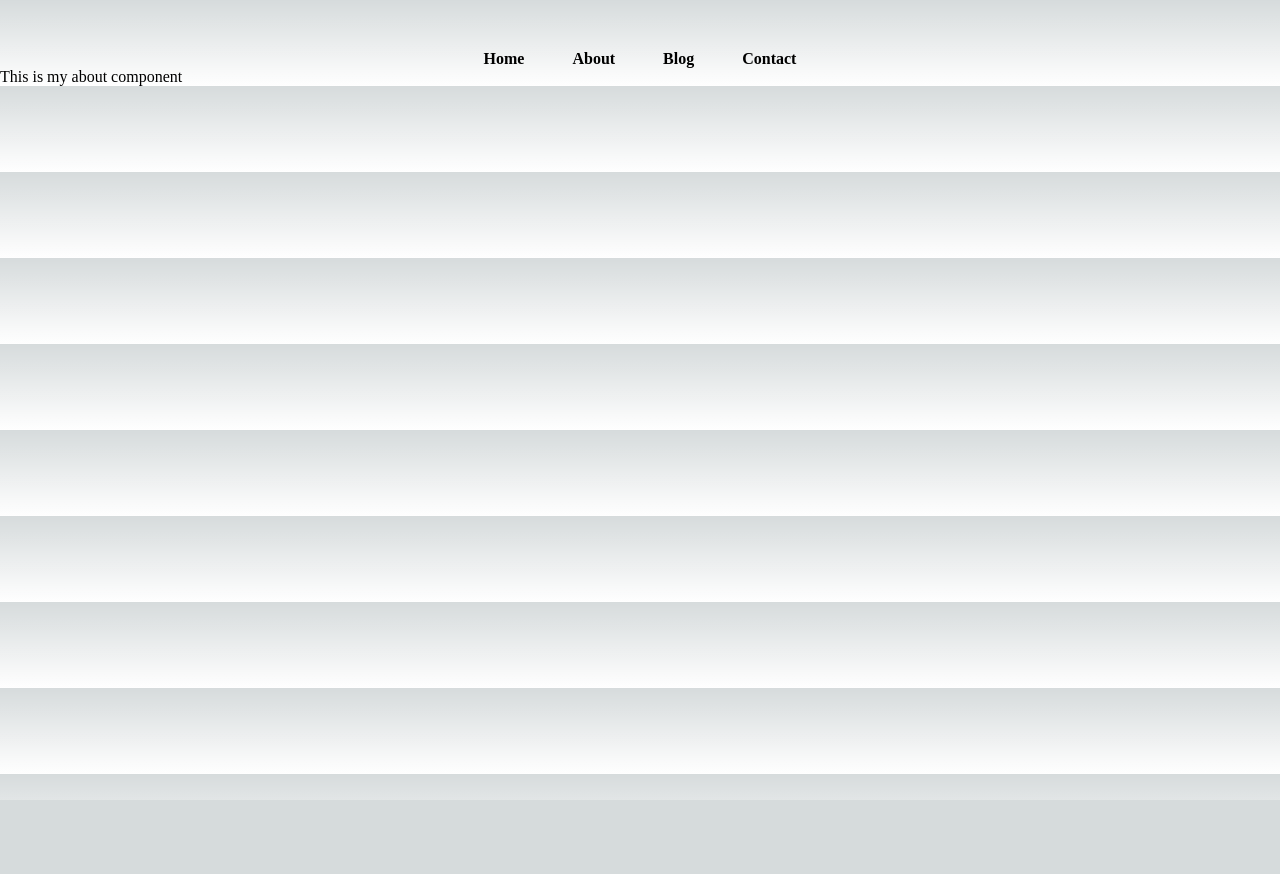
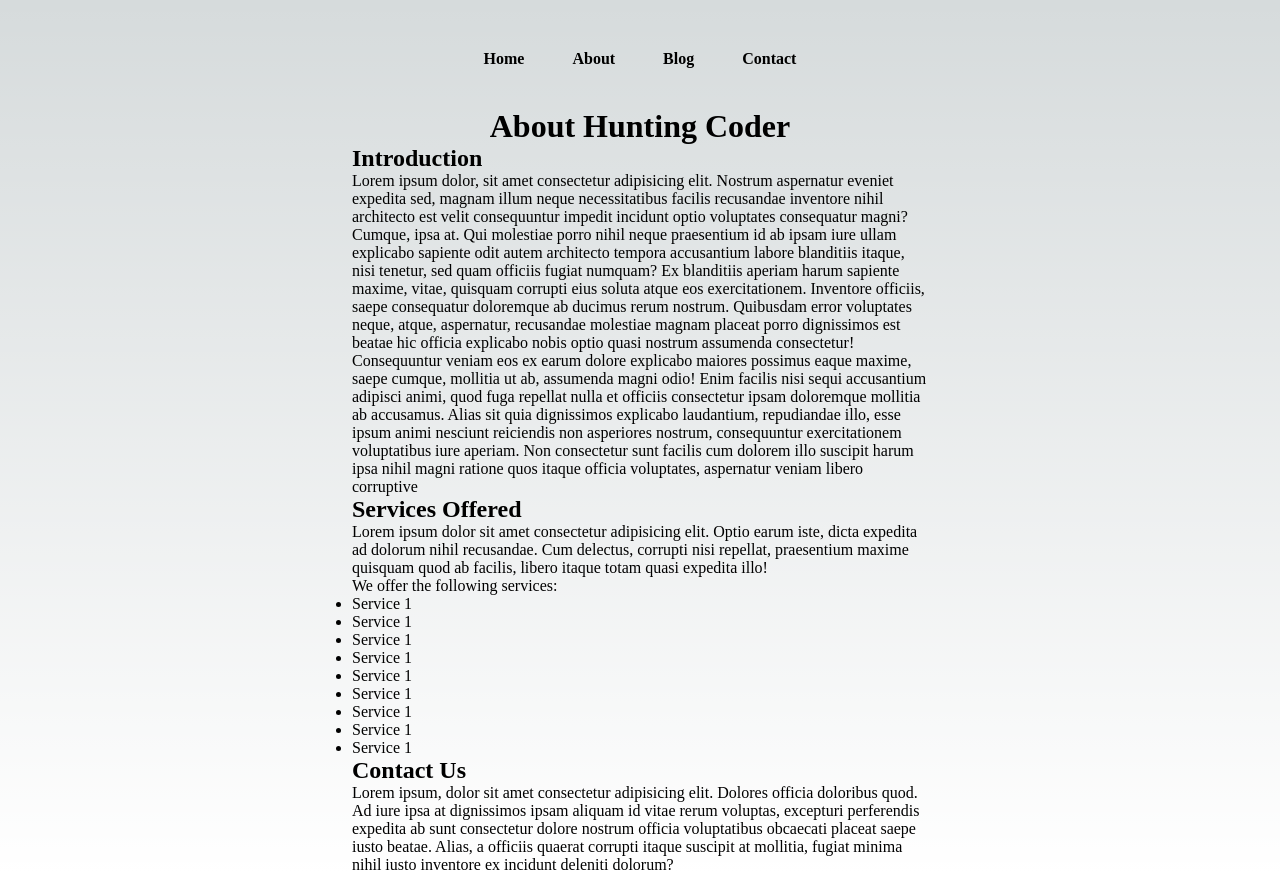
Before and after one commit to RoshanSawlani/huntingcoder, a Next.js app: page /about in a window 1280 px wide. Before the commit the page ends 800 px from the top, so only its background shows below. Built offline with nearby package versions, Linux system fonts and the light colour scheme.

Commit message:
Designing the about page

```diff
--- a/pages/about.js
+++ b/pages/about.js
@@ -1,9 +1,28 @@
 import React from 'react'
+import styles from '../styles/About.module.css'
 
 const About = () => {
   return (
-    <div>
-        This is my about component
+    <div className={styles.container}>
+      <h1 className={styles.center}>About Hunting Coder</h1>
+        <h2>Introduction</h2>
+        <p>Lorem ipsum dolor, sit amet consectetur adipisicing elit. Nostrum aspernatur eveniet expedita sed, magnam illum neque necessitatibus facilis recusandae inventore nihil architecto est velit consequuntur impedit incidunt optio voluptates consequatur magni? Cumque, ipsa at. Qui molestiae porro nihil neque praesentium id ab ipsam iure ullam explicabo sapiente odit autem architecto tempora accusantium labore blanditiis itaque, nisi tenetur, sed quam officiis fugiat numquam? Ex blanditiis aperiam harum sapiente maxime, vitae, quisquam corrupti eius soluta atque eos exercitationem. Inventore officiis, saepe consequatur doloremque ab ducimus rerum nostrum. Quibusdam error voluptates neque, atque, aspernatur, recusandae molestiae magnam placeat porro dignissimos est beatae hic officia explicabo nobis optio quasi nostrum assumenda consectetur! Consequuntur veniam eos ex earum dolore explicabo maiores possimus eaque maxime, saepe cumque, mollitia ut ab, assumenda magni odio! Enim facilis nisi sequi accusantium adipisci animi, quod fuga repellat nulla et officiis consectetur ipsam doloremque mollitia ab accusamus. Alias sit quia dignissimos explicabo laudantium, repudiandae illo, esse ipsum animi nesciunt reiciendis non asperiores nostrum, consequuntur exercitationem voluptatibus iure aperiam. Non consectetur sunt facilis cum dolorem illo suscipit harum ipsa nihil magni ratione quos itaque officia voluptates, aspernatur veniam libero corruptive</p>
+        <h2>Services Offered</h2>
+        <p>Lorem ipsum dolor sit amet consectetur adipisicing elit. Optio earum iste, dicta expedita ad dolorum nihil recusandae. Cum delectus, corrupti nisi repellat, praesentium maxime quisquam quod ab facilis, libero itaque totam quasi expedita illo!</p>
+        <p>We offer the following services:</p>
+        <ul>
+          <li>Service 1</li>
+          <li>Service 1</li>
+          <li>Service 1</li>
+          <li>Service 1</li>
+          <li>Service 1</li>
+          <li>Service 1</li>
+          <li>Service 1</li>
+          <li>Service 1</li>
+          <li>Service 1</li>
+        </ul>
+        <h2>Contact Us</h2>
+        <p>Lorem ipsum, dolor sit amet consectetur adipisicing elit. Dolores officia doloribus quod. Ad iure ipsa at dignissimos ipsam aliquam id vitae rerum voluptas, excepturi perferendis expedita ab sunt consectetur dolore nostrum officia voluptatibus obcaecati placeat saepe iusto beatae. Alias, a officiis quaerat corrupti itaque suscipit at mollitia, fugiat minima nihil iusto inventore ex incidunt deleniti dolorum?</p>
     </div>
   )
 }
--- /dev/null
+++ b/styles/About.module.css
@@ -0,0 +1,9 @@
+.container{
+    max-width: 45vw;
+    margin:auto;
+    margin-top:20px;
+    padding-top: 20px;
+}
+.center{
+    text-align: center;
+}
```
